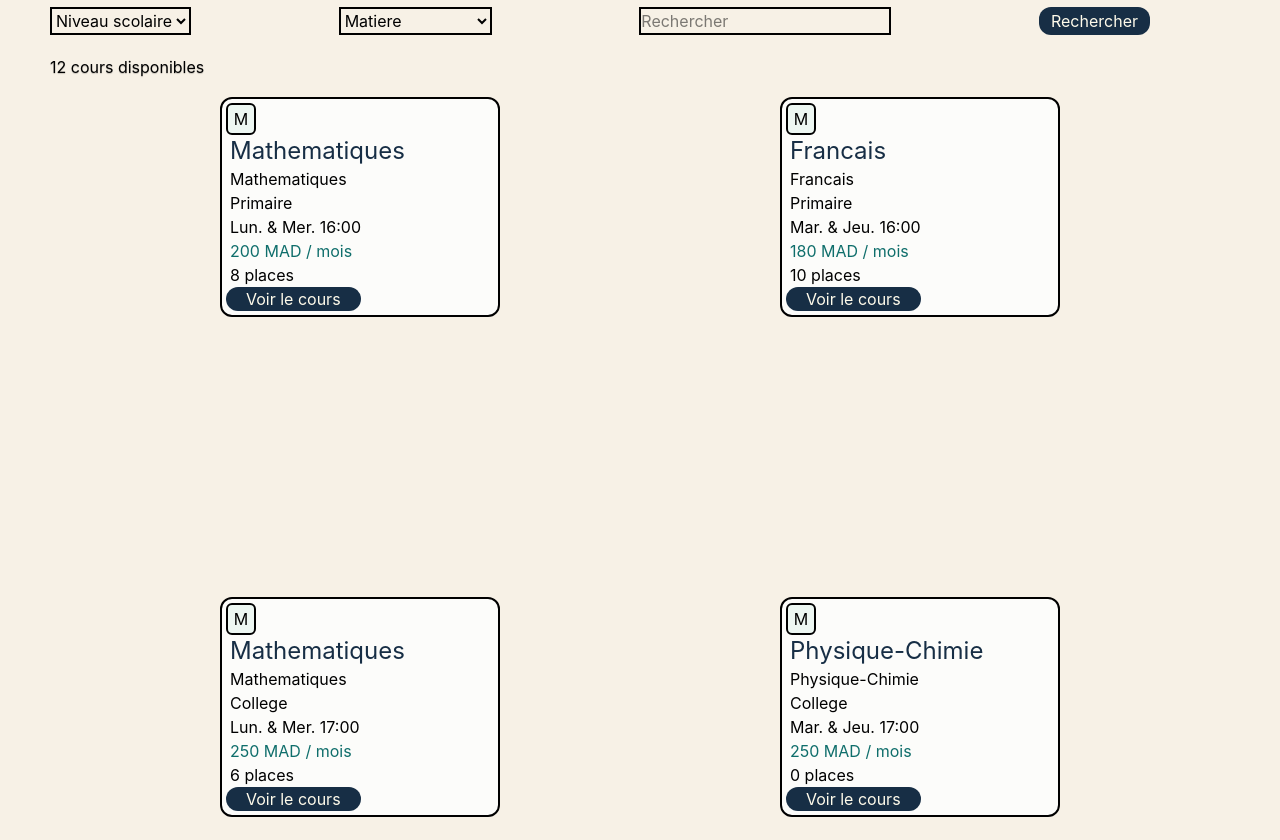
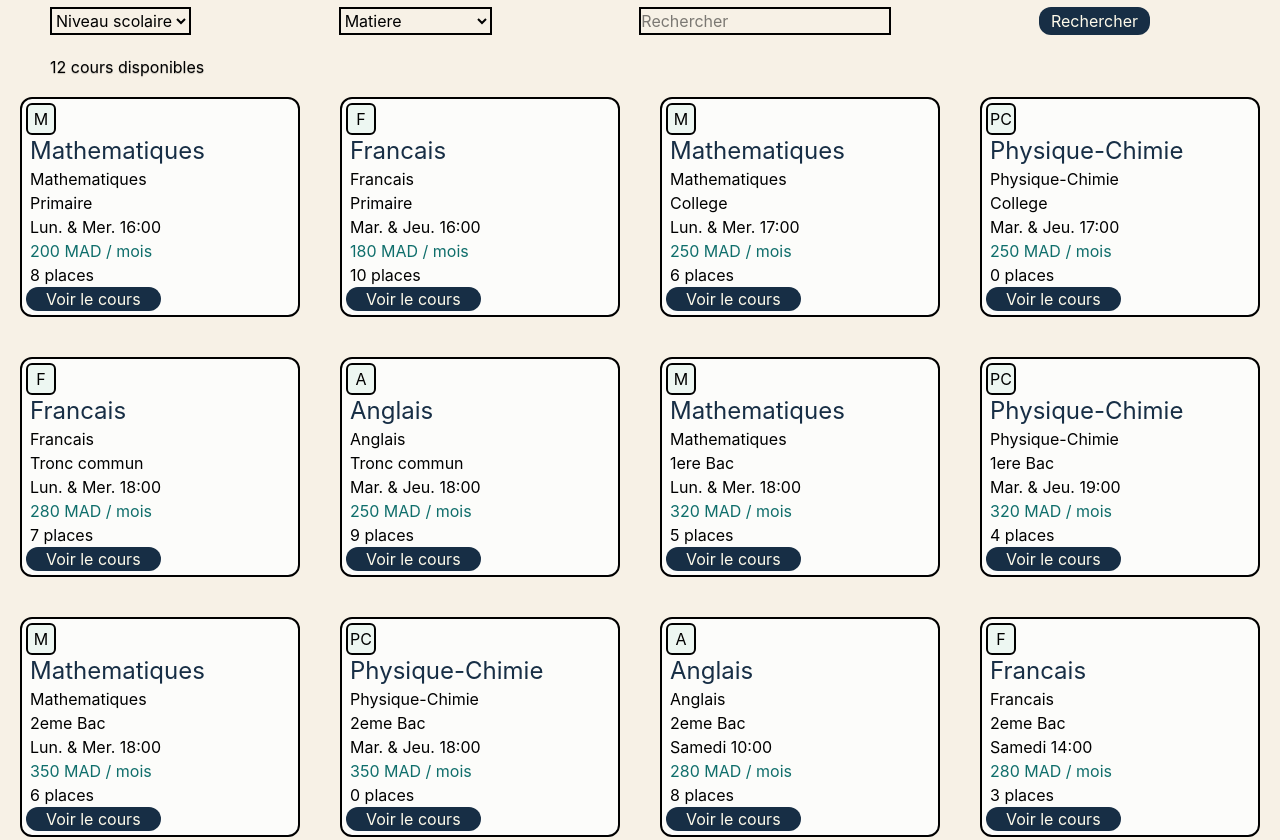
Before and after one commit to aouajyassine-ship-it/Nour-Academy, a website built with Vite: page index.html in a window 1280 px wide. Shown: the part 467-1307 px from the top of the page. Built offline with nearby package versions, Linux system fonts and the light colour scheme.

Commit message:
filtage-niveau

```diff
--- a/data.js
+++ b/data.js
@@ -1,5 +1,6 @@
 let cours = [
     {
+        logo:"M",
         titre: "Mathematiques",
         matiere: "Mathematiques",
         niveau: "Primaire",
@@ -8,6 +9,7 @@ let cours = [
         places: 8
     },
     {
+        logo:"F",
         titre: "Francais",
         matiere: "Francais",
         niveau: "Primaire",
@@ -16,6 +18,7 @@ let cours = [
         places: 10
     },
     {
+        logo:"M",
         titre: "Mathematiques",
         matiere: "Mathematiques",
         niveau: "College",
@@ -24,6 +27,7 @@ let cours = [
         places: 6
     },
     {
+        logo:"PC",
         titre: "Physique-Chimie",
         matiere: "Physique-Chimie",
         niveau: "College",
@@ -32,6 +36,7 @@ let cours = [
         places: 0
     },
     {
+        logo:"F",
         titre: "Francais",
         matiere: "Francais",
         niveau: "Tronc commun",
@@ -40,6 +45,7 @@ let cours = [
         places: 7
     },
     {
+        logo:"A",
         titre: "Anglais",
         matiere: "Anglais",
         niveau: "Tronc commun",
@@ -48,49 +54,55 @@ let cours = [
         places: 9
     },
     {
+        logo:"M",
         titre: "Mathematiques",
         matiere: "Mathematiques",
-        niveau: "1er Bac",
+        niveau: "1ere Bac",
         creneau: "Lun. & Mer. 18:00",
         prix: 320,
         places: 5
     },
     {
+        logo:"PC",
         titre: "Physique-Chimie",
         matiere: "Physique-Chimie",
-        niveau: "1er Bac",
+        niveau: "1ere Bac",
         creneau: "Mar. & Jeu. 19:00",
         prix: 320,
         places: 4
     },
     {
+        logo:"M",
         titre: "Mathematiques",
         matiere: "Mathematiques",
-        niveau: "2e Bac",
+        niveau: "2eme Bac",
         creneau: "Lun. & Mer. 18:00",
         prix: 350,
         places: 6
     },
     {
+        logo:"PC",
         titre: "Physique-Chimie",
         matiere: "Physique-Chimie",
-        niveau: "2e Bac",
+        niveau: "2eme Bac",
         creneau: "Mar. & Jeu. 18:00",
         prix: 350,
         places: 0
     },
     {
+        logo:"A",
         titre: "Anglais",
         matiere: "Anglais",
-        niveau: "2e Bac",
+        niveau: "2eme Bac",
         creneau: "Samedi 10:00",
         prix: 280,
         places: 8
     },
     {
+        logo:"F",
         titre: "Francais",
         matiere: "Francais",
-        niveau: "2e Bac",
+        niveau: "2eme Bac",
         creneau: "Samedi 14:00",
         prix: 280,
         places: 3
@@ -100,19 +112,14 @@ let cours = [
 let carts = document.getElementById("carts")
 let niveau = document.getElementById("niveau")
 
-// niveau.addEventListener("change", (e) => {
-//     console.log(e.currentTarget.value)
-//     carts.innerHTML = ""
-
-// })
-function accademy(e) {
-    console.log("hello world", niveau.value)
-}
-
+function niveaux() {
+let niveauChoisi = niveau.value;
+carts.innerHTML = "";
 for( let i =0 ; i < cours.length ; i++) {
+    if (niveauChoisi == "" || cours[i].niveau == niveauChoisi) {
     carts.innerHTML += `       <div class="border-2 h-auto  w-70 py-1 px-1 rounded-xl bg-[#fcfcfa]">
                 <div class="border-2 h-auto w-[30px] rounded-[6px] py-0.5 bg-[#EDF7F2] ">
-                    <h2 class="flex justify-center">M</h2>
+                    <h2 class="flex justify-center">${cours[i].logo}</h2>
                 </div>
                 <h1 class="text-2xl text-Bleu-Nuit  px-1">${cours[i].titre}</h1>
                 <p class="px-1">${cours[i].matiere}</p>
@@ -122,4 +129,8 @@ for( let i =0 ; i < cours.length ; i++) {
                 <p class="px-1">${cours[i].places} places</p>
                 <button class="text-amber-50 bg-Bleu-Nuit rounded-2xl hover:text-nour px-5">Voir le cours</button>
             </div>`
+    }
 }
+}
+niveau.addEventListener("change", niveaux);
+niveaux();
--- a/index.html
+++ b/index.html
@@ -51,7 +51,7 @@
             <h1 class="text-4xl text-Bleu-Nuit py-[10px]">Trouvez votre cours</h1>
             <h3 class="text-xs py-[10px]">Filtrez les cours selon le niveau et la matiere.</h3>
             <div class="flex justify-between py-[10px]">
-                <select id="niveau" onchange="tt()" class="border-2">
+                <select id="niveau" onchange="niveaux()" class="border-2">
                     <option value="">Niveau scolaire</option>
                     <option value="Primaire">Primaire</option>
                     <option value="College">College</option>
@@ -72,7 +72,7 @@
             </div>
             <p class="py-2.5 text-shadow-xs">12 cours disponibles</p>
         </section>
-        <section  id="carts" class="flex flex-wrap items-center justify-center gap-70 py-2">
+        <section  id="carts" class="flex flex-wrap items-center justify-center gap-10 py-2">
 
            </section>
 
```
